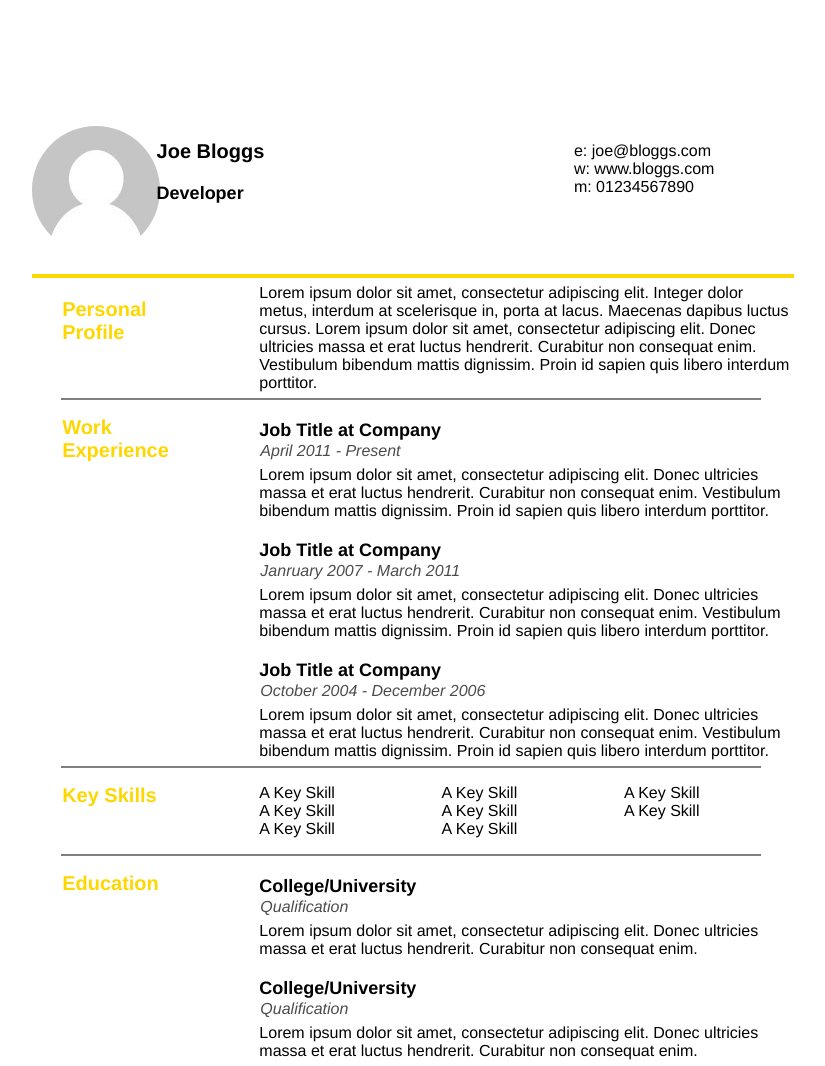
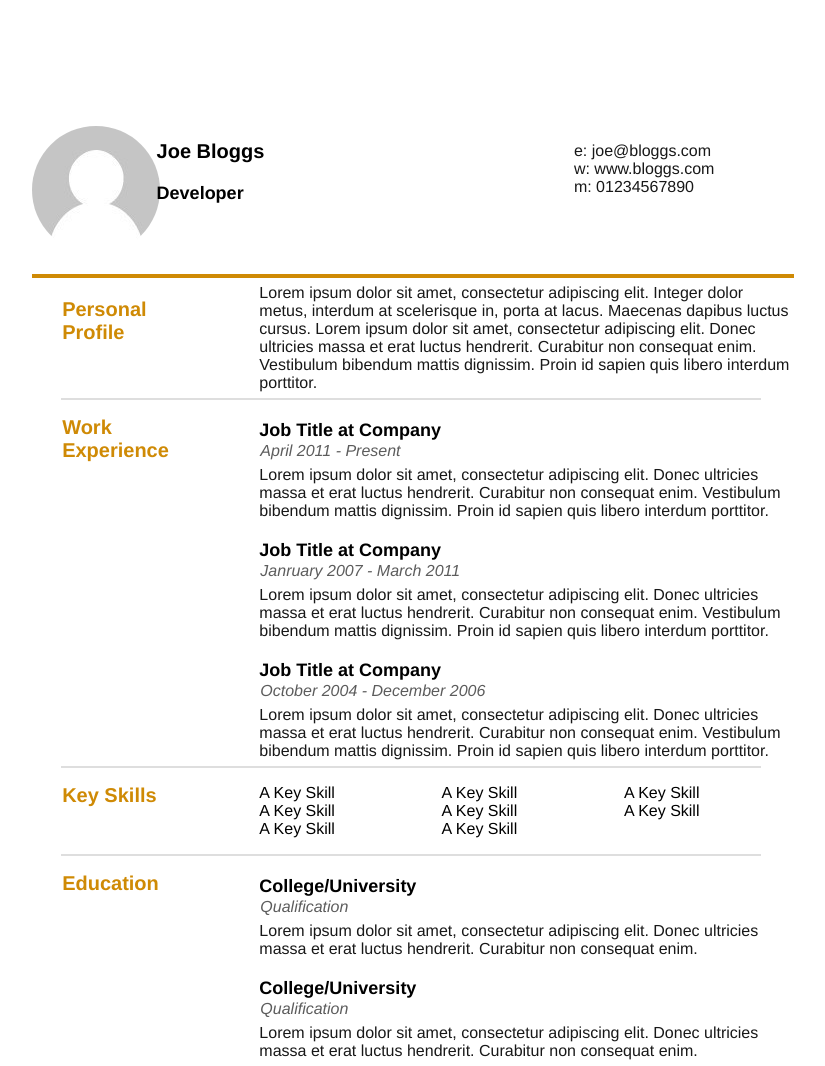
Before and after one commit to Kenzie-Academy-Brasil-Developers/estilizar-curriculo-sprint-2-eutinoco, a plain HTML site: page index.html in a window 1280 px wide. Shown: the whole page, without its empty margins (229-1054 px from the left). Drawn offline with Linux system fonts and the light colour scheme.

Commit message:
ajuste de cores

```diff
--- a/style.css
+++ b/style.css
@@ -10,12 +10,12 @@
 .clear {
 	clear: both;
 	width: 92%;
-	background-color: gray;
+	background-color: #dedede;
 	padding: 1px;
 	margin: auto;
 }
 .clear.gold {
-	background-color: gold;
+	background-color: #cf8a05;
 	padding: 2px;
 	width: 100%;
 }
@@ -35,18 +35,19 @@
 #contactDetails {
 	float: right;
 	margin-right: 10%;
+	color: #181818;
 }
 #contactDetails li {
 	list-style: none;
 }
 #contactDetails a {
 	text-decoration: none;
-	color: black;
+	color: #181818;
 }
 .sectionTitle {
 	float: left;
 	width: 20%;
-	color: gold;
+	color: #cf8a05;
 	margin-left: 4%;
 }
 .sectionContent {
@@ -71,4 +72,5 @@ h2 {
 }
 p {
 	margin: 6px 0px;
+	color: #181818;
 }
```
